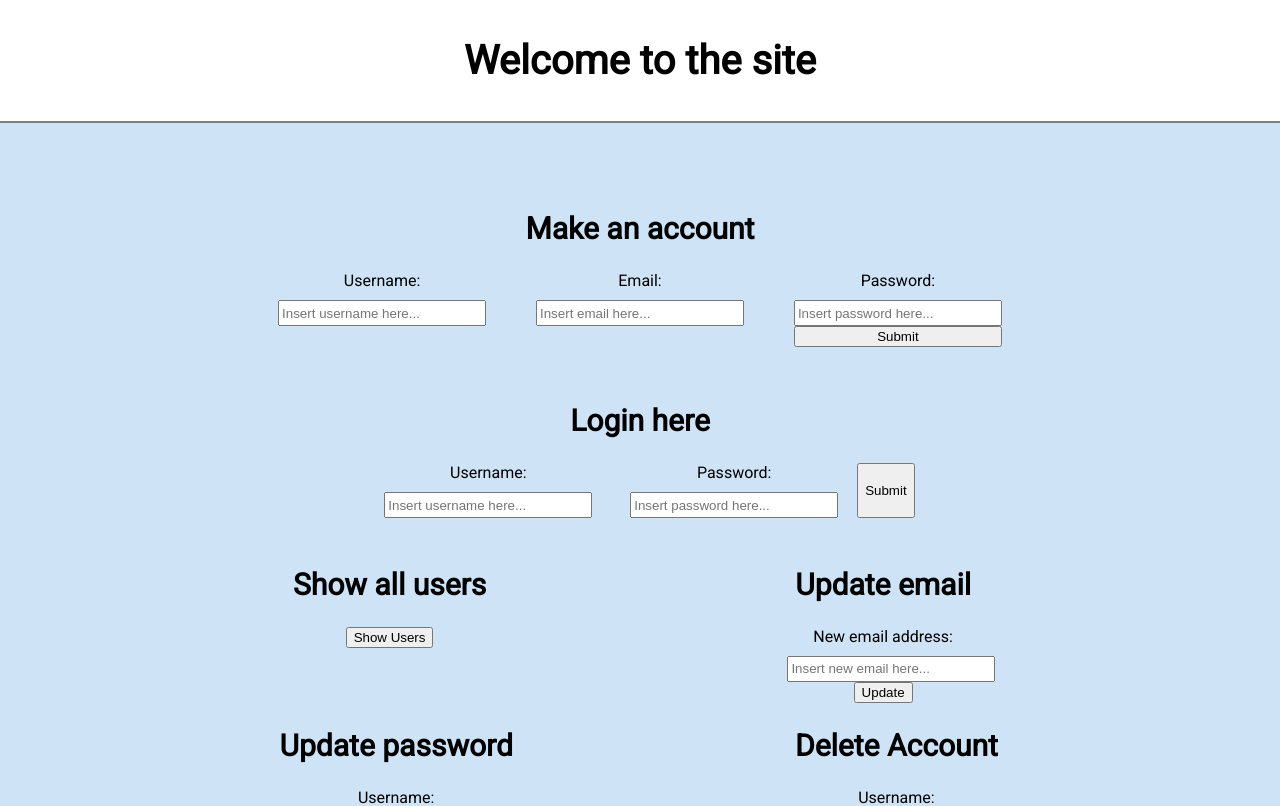
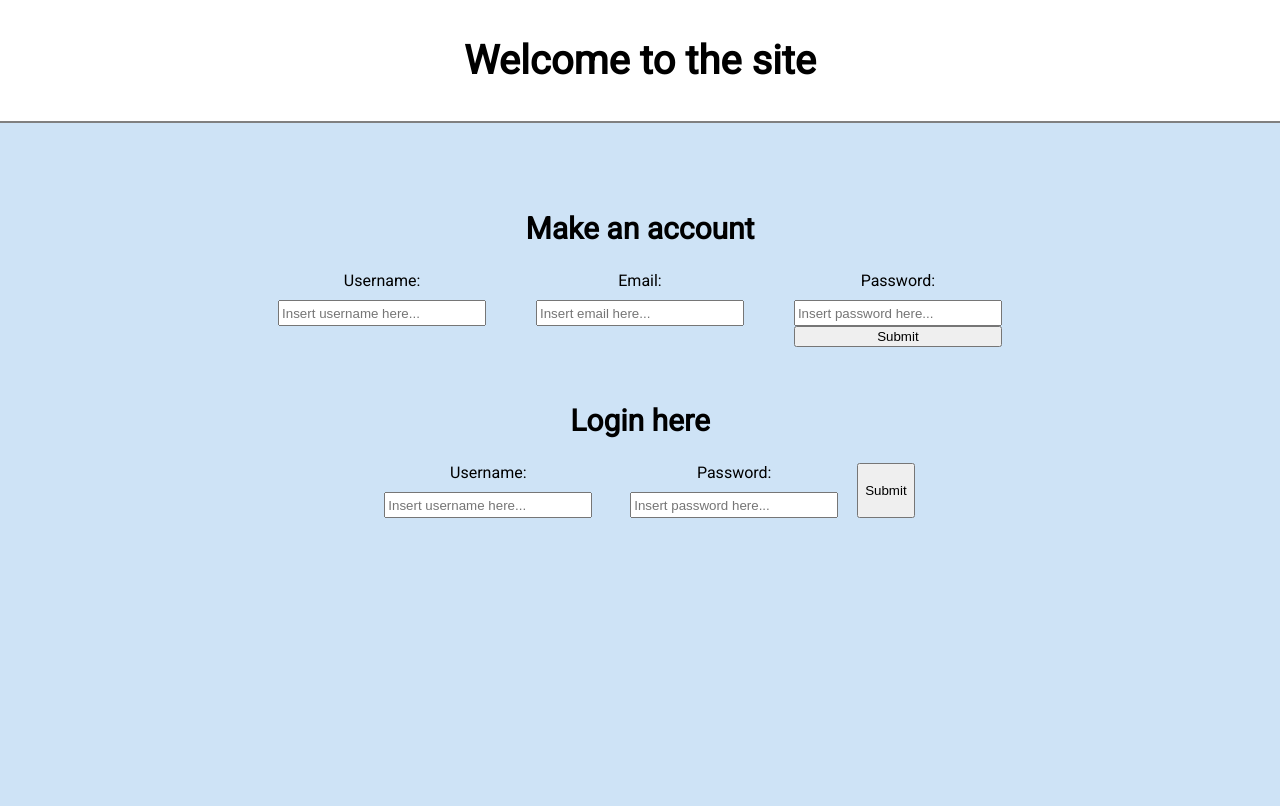
Before and after one commit to gtinsley99/bcrypt, a React (Create React App) app in the folder client/: page / in a window 1280 px wide. Shown: the top 806 px of the page. Built offline with nearby package versions, Linux system fonts and the light colour scheme.

Commit message:
hide login/register when logged in, show rest when logged in client working

```diff
--- a/client/src/App.js
+++ b/client/src/App.js
@@ -48,18 +48,18 @@ function App() {
   return (
     <div className="App">
       <Title user={user} setUser={setUser} />
-      <Register
+      {user === "" && <Register
         setShowModal={setShowRegErrorModal}
         setUser={setUser}
         setError={setError}
         error={error}
-      />
-      <Login
+      />}
+      {user === "" && <Login
         setShowModal={setShowLogErrorModal}
         setUser={setUser}
         setError={setError}
-      />
-      <ChangeUserData
+      />}
+      {user !== "" && <ChangeUserData
         setShowUsers={setShowUsers}
         setError={setError}
         setUser={setUser}
@@ -67,7 +67,7 @@ function App() {
         setShowUpdPassModal={setShowUpdPassModal}
         setShowUpdEmailModal={setShowUpdEmailModal}
         setUsersList={setUsersList}
-      />
+      />}
       {user !== "" && (
         <Orders
           setError={setError}
```
